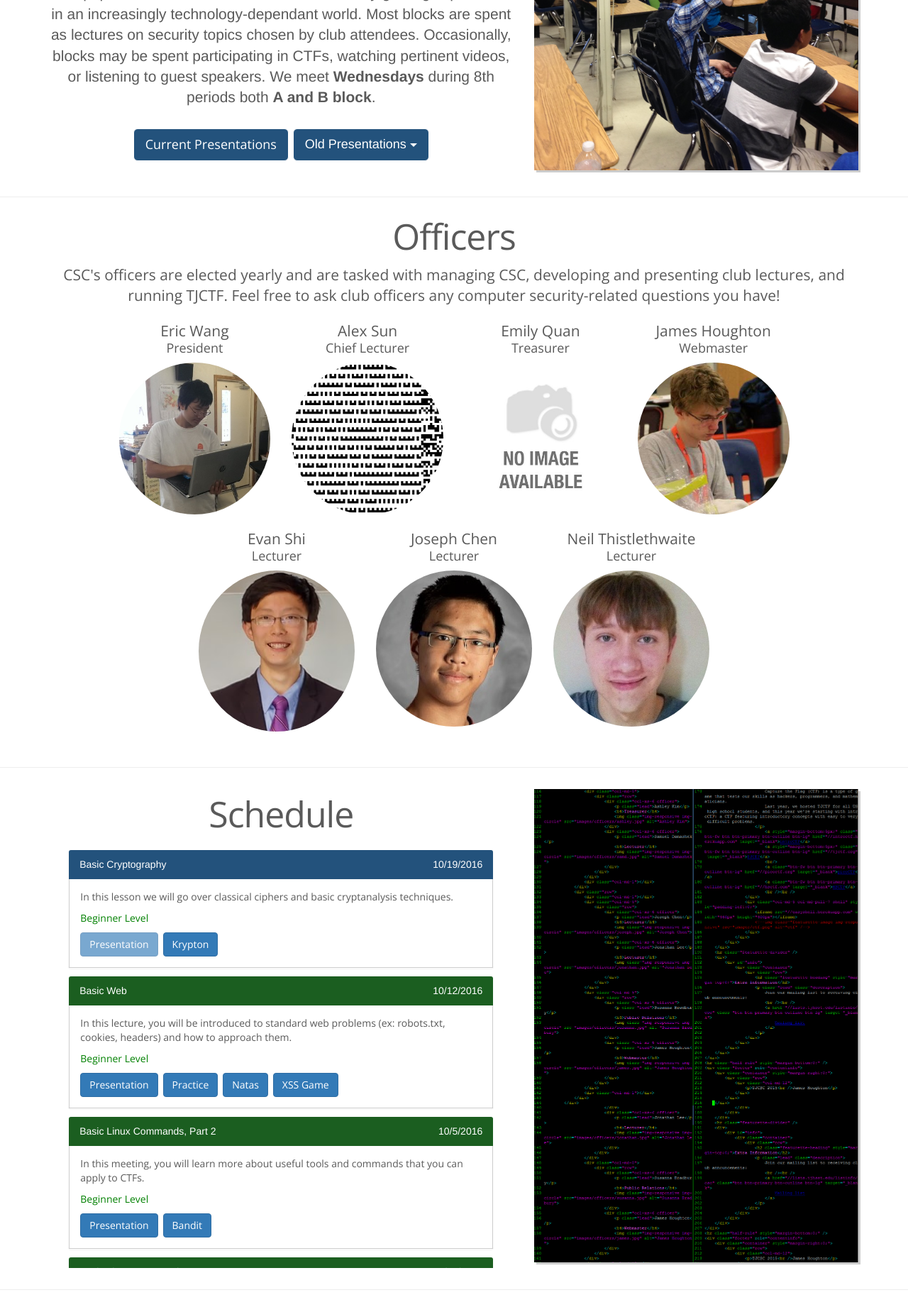
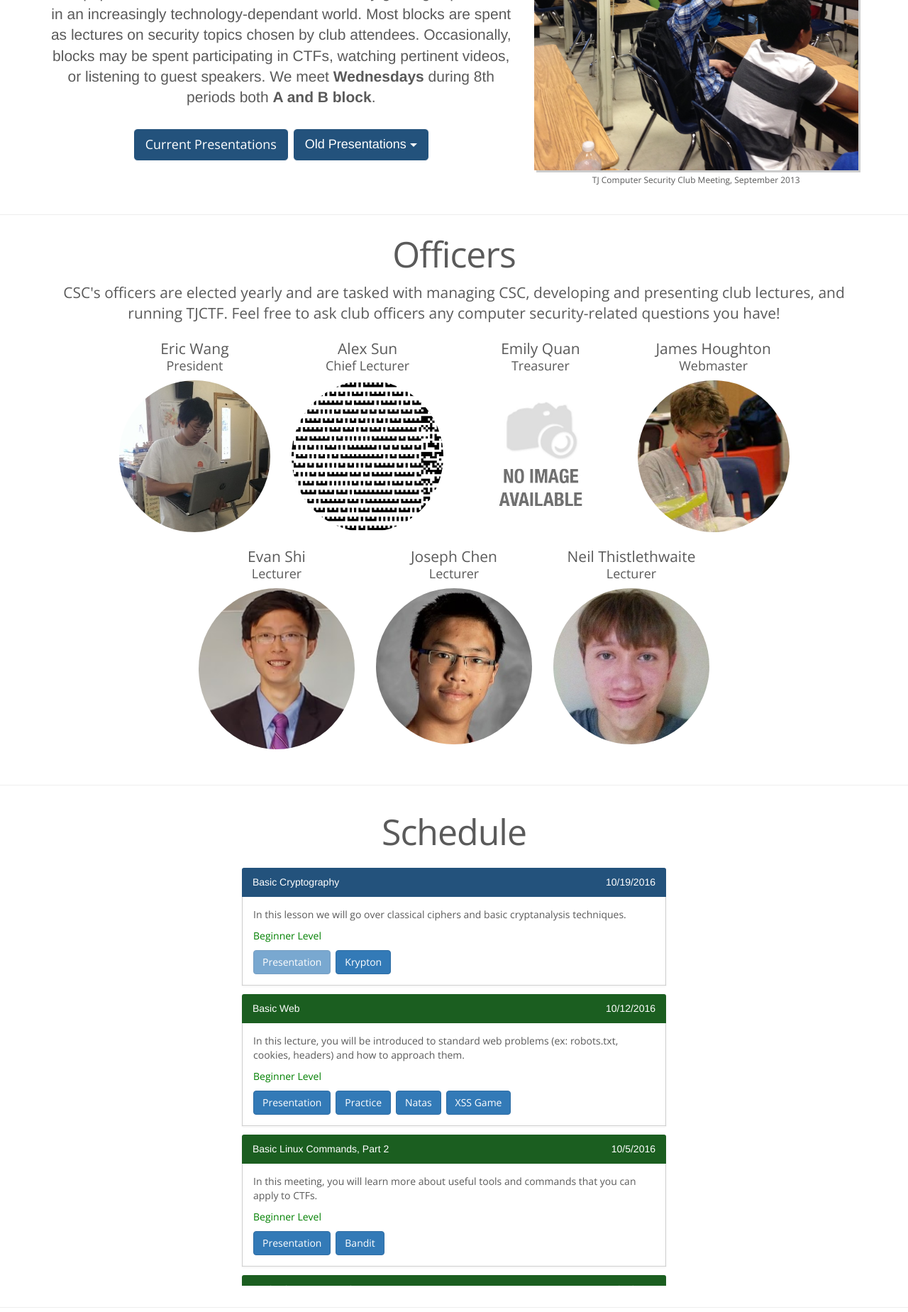
Before and after one commit to evanyeyeye/csc, a PHP site: page / in a window 1280 px wide. Shown: the part 325-2174 px from the top of the page at 71% size. Run offline with PHP 8.4, Linux system fonts and the light colour scheme; some libraries are stand-ins or nearby versions.

Commit message:
remove image

```diff
--- a/css/main.css
+++ b/css/main.css
@@ -224,3 +224,7 @@ img.shadow-image {
     max-height: 600px;
     overflow-y: auto;
 }
+.img-desc {
+    font-size: 12px;
+    margin-top: 5px;
+}
--- a/index.php
+++ b/index.php
@@ -79,6 +79,7 @@
                         </div>
                         <div class="col-md-5">
                             <img class="featurette-image img-responsive shadow-image" src="images/club1.jpg" alt="TJCSC" />
+                            <p class="img-desc">TJ Computer Security Club Meeting, September 2013</p>
                         </div>
                     </div>
                 </div>
@@ -149,7 +150,7 @@
             <div id="schedule">
                 <div class="container">
                     <div class="row">
-                        <div class="col-md-7">
+                        <div class="col-md-12">
                             <h2 class="featurette-heading" style="margin-top:10px">Schedule</h2>
                             <div class="panels">
 <?php
@@ -194,9 +195,6 @@ foreach ($data as $key => $val) {
 echo $done;
 ?>
                             </div>
-                        </div>
-                        <div class="col-md-5">
-                            <img class="featurette-image img-responsive shadow-image hide-sm" src="images/csc.png" alt="TJCSC" />
                         </div>
                     </div>
                 </div>
```
Also changed, not shown: images/conference.jpg (added).
